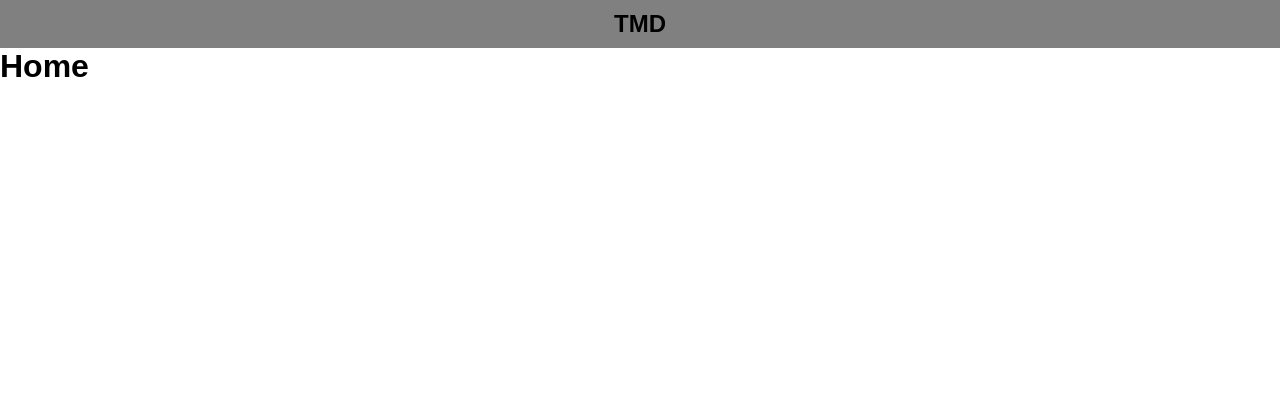
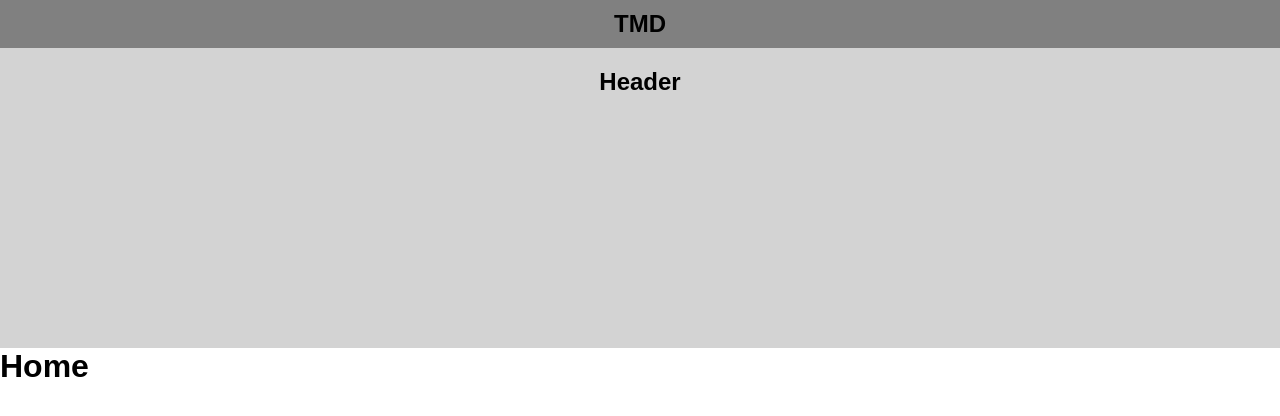
Before and after one commit to Jacob-Dunbar/top-movie-database, a Vue app: page /#/ in a window 1280 px wide. Shown: the top 416 px of the page. Built offline with nearby package versions, Linux system fonts and the light colour scheme.

Commit message:
feat: add header component

```diff
--- a/src/App.vue
+++ b/src/App.vue
@@ -7,6 +7,7 @@
   margin: 0;
   padding: 0;
   font-family: Arial, Helvetica, sans-serif;
+  box-sizing: border-box;
 }
 
 a {
--- /dev/null
+++ b/src/components/Header.vue
@@ -0,0 +1,20 @@
+<template>
+  <header>
+    <h2>Header</h2>
+  </header>
+</template>
+
+<script></script>
+
+<style>
+header {
+  width: 100%;
+  height: 300px;
+  background: lightgray;
+  padding: 20px;
+}
+
+header h2 {
+  text-align: center;
+}
+</style>
--- a/src/views/Home.vue
+++ b/src/views/Home.vue
@@ -1,14 +1,16 @@
 <template>
   <div class="home">
     <Navbar />
+    <Header />
     <h1>Home</h1>
   </div>
 </template>
 
 <script>
 import Navbar from "../components/Navbar.vue";
+import Header from "../components/Header.vue";
 export default {
   name: "Home",
-  components: { Navbar },
+  components: { Navbar, Header },
 };
 </script>
```
